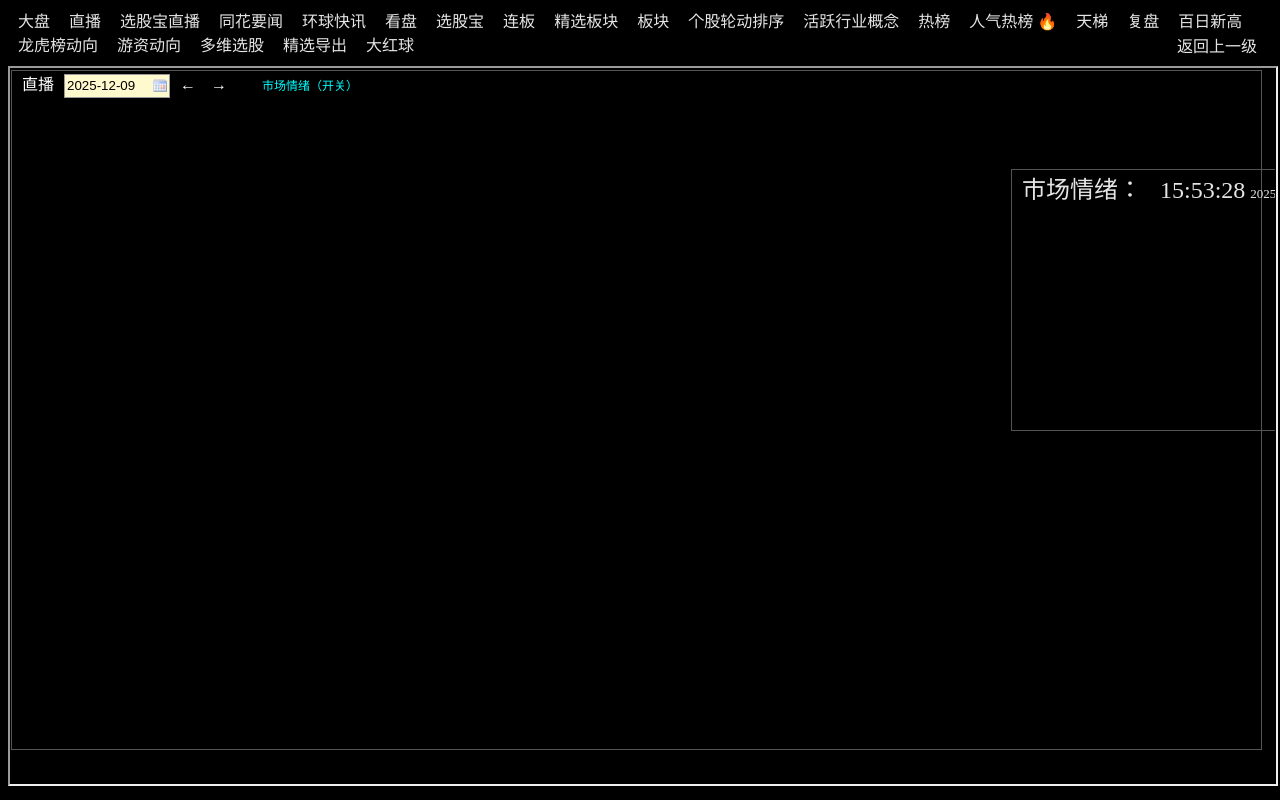
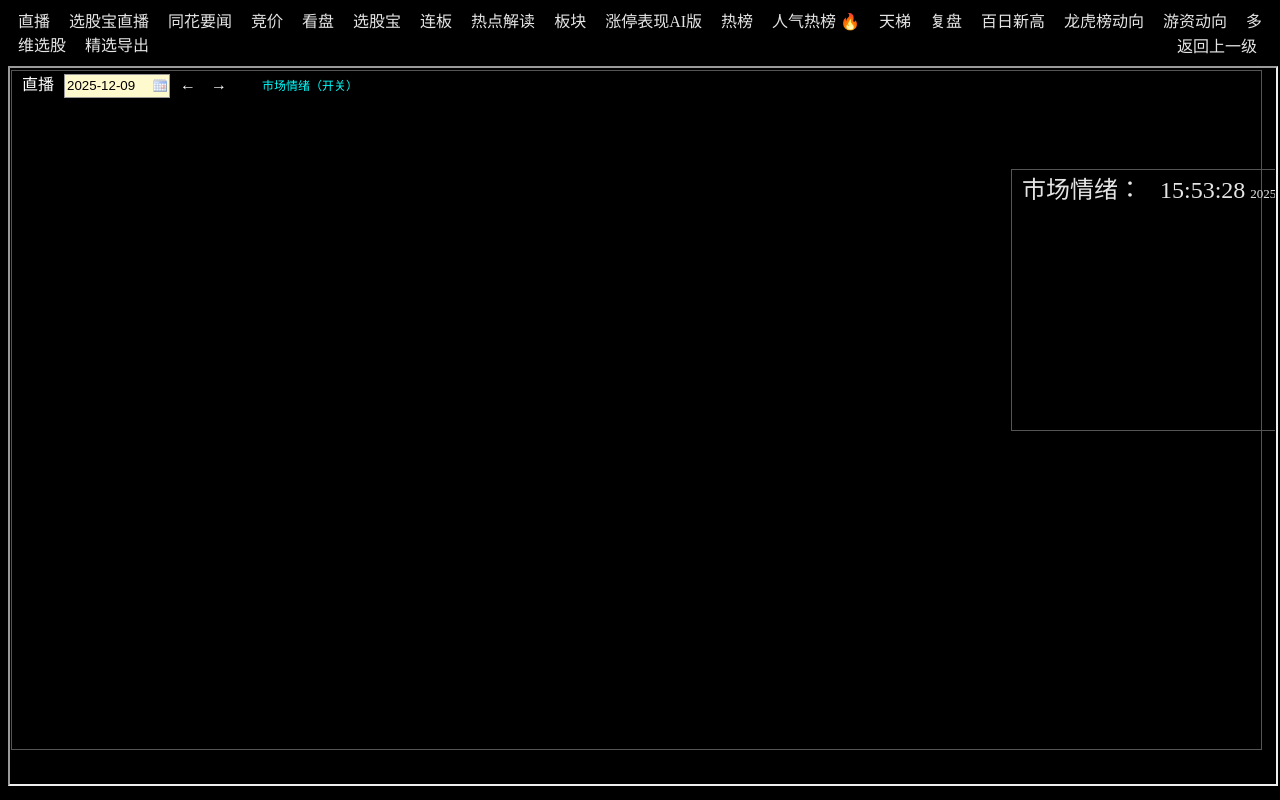
Before and after one commit to janewasu/wangye, a plain HTML site: page indexY.html in a window 1280 px wide. Drawn offline with Linux system fonts and the light colour scheme; no server answers; files whose address does not match are found by name.

Commit message:
Add files via upload
版面更新

```diff
--- a/indexY.html
+++ b/indexY.html
@@ -7,26 +7,16 @@
 
 <body>
 		<div id="autore" onclick="gotopage();">
-            <a href="大盘涨停分时.html" target="mapIframe">大盘</a>
             <a href="直播1.html" target="mapIframe">直播</a>
             <a href="股通快讯.html" target="mapIframe">选股宝直播</a>
             <a href="同花顺重要信息mini2.html?color=##tdxbk##&bkcolor=1" target="mapIframe">同花要闻</a>
-            <a href="dist/index.html#/" target="mapIframe">环球快讯</a>
+            <a href="竞价/框架index.html" target="mapIframe">竞价</a>
             <a href="看盘1.html" target="mapIframe">看盘</a>
             <a href="看盘2.html" target="mapIframe">选股宝</a>
             <a href="连板(表4).html" target="mapIframe">连板</a>
-            <a href="精选板块(表4).html" target="mapIframe">精选板块</a>
+            <a href="热点解读yidaxin.html" target="mapIframe">热点解读</a>
             <a href="jxbk/精选板块新1.html" target="mapIframe">板块</a>
-            <a href="个股轮动排序.html" target="mapIframe">个股轮动排序</a>
-            <a href="kaipanna/0Z开盘啦四格.html" target="mapIframe">活跃行业概念</a>
-            <!-- a href="活跃行业概念.html" target="mapIframe">活跃行业概念</a>
-            <a href="近期活跃板块(定).html" target="mapIframe">近期活跃板块</a>
-            <a href="行业板块.html" target="mapIframe">行业板块</a>
-            <a href="概念板块.html" target="mapIframe">概念板块</a>
-            <a href="地域板块.html" target="mapIframe">地域板块</a >
-            <a href="热点解读.html" target="mapIframe">热点解读</a -->
-            <!--<a href="http://www.treeid/dlglocalurl##homepath##company/Page.html##xxxxxx####SC##">亮点</a> -->
-            <!-- a href="东财强势股池(表1).html" target="mapIframe">强势股池</a -->
+            <a href="涨停表现AI版.html" target="mapIframe">涨停表现AI版</a>
             <a href="热榜.html" target="mapIframe">热榜</a>
             <a href="rebang.html" target="mapIframe">人气热榜 🔥</a>
             <a href="天梯.html" target="mapIframe">天梯</a>
@@ -36,7 +26,6 @@
             <a href="游资动向3.html" target="mapIframe">游资动向</a>
             <a href="http://dbcalc.tdx.com.cn:7616/site/tdx-pc-find/page_tjxg_iframe.html" target="mapIframe">多维选股</a>
             <a href="精选导出1.html" target="mapIframe">精选导出</a>
-            <a href="大红球预警版/DHQ手机版.html" target="mapIframe">大红球</a>
             <!-- <a href="http://www.treeid/Id:33041" style="float:right">K线</a>
             <a href="http://www.treeid/Id:33040" style="float:right">分时</a>	 -->
             <a href="javascript:history.go(-1);" style="float:right">返回上一级</a>
```
